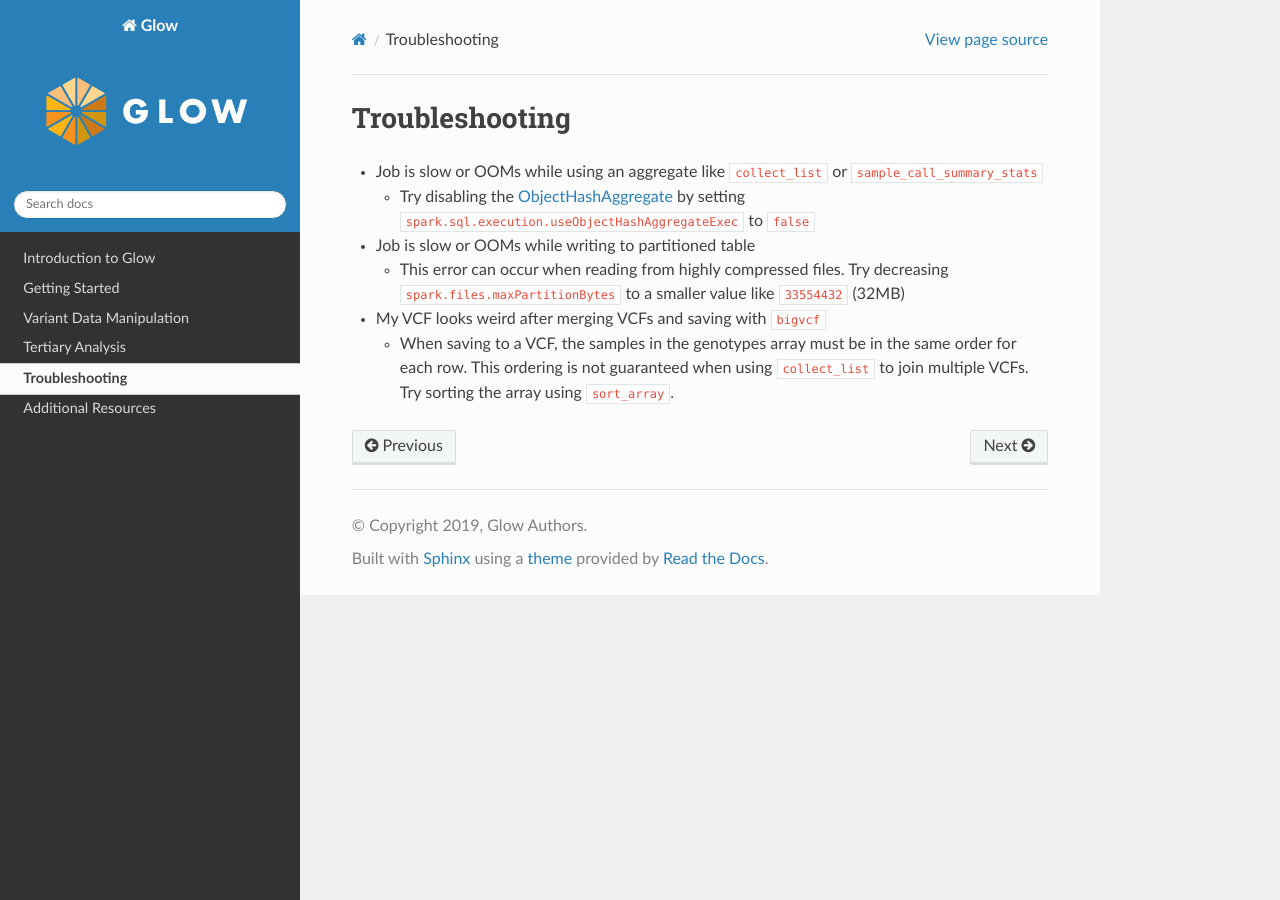
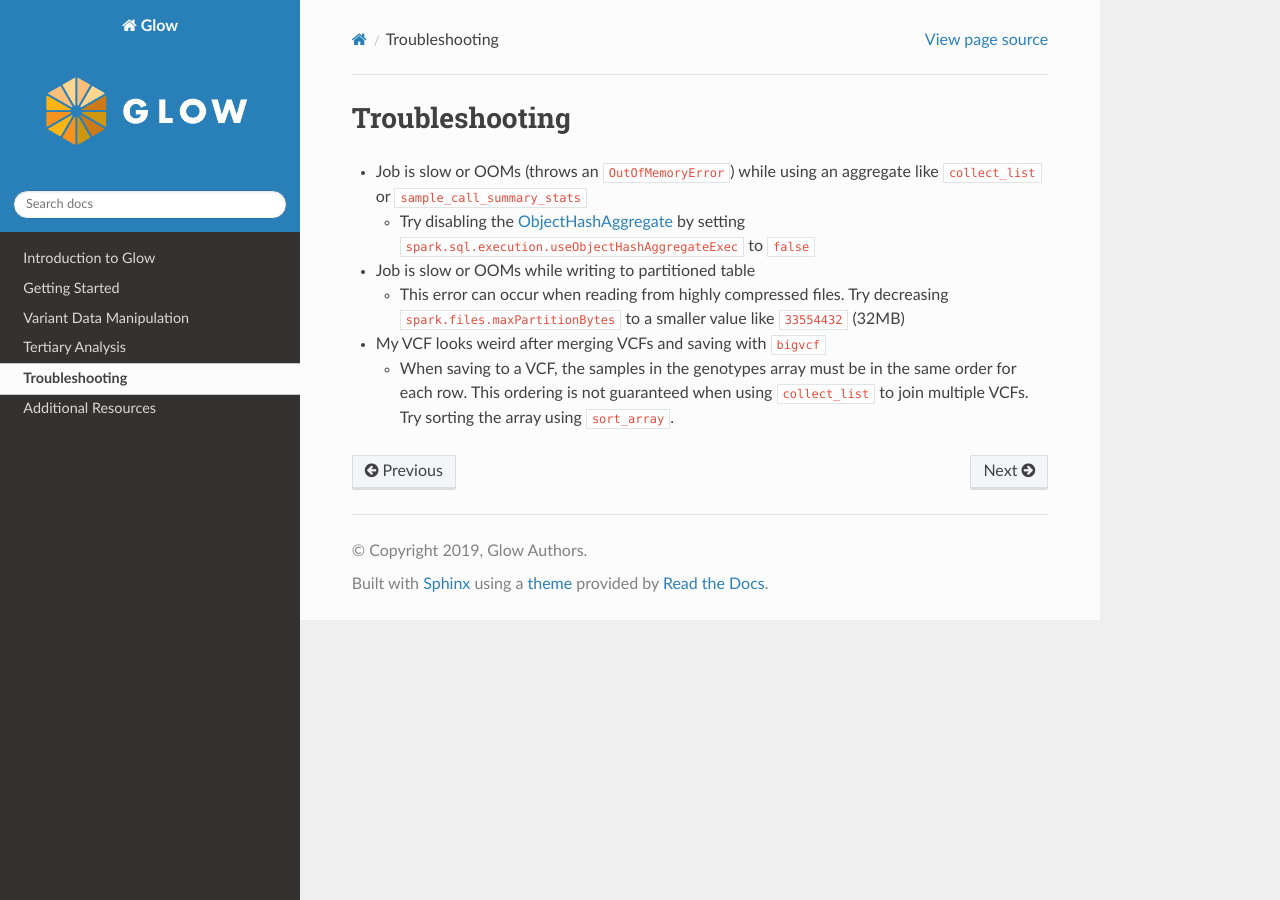
Before and after one commit to projectglow/glow, a Sphinx documentation site: the page built from docs/source/troubleshooting.rst, in a window 1280 px wide. Built offline with Sphinx 7.4.7 and the Read the Docs theme 2.0.0, drawn with Linux system fonts in a browser that asks for light colours.

Commit message:
comments
Signed-off-by: Henry D <henrydavidge@gmail.com>

```diff
--- /dev/null
+++ b/docs/source/_static/css/glow.css
@@ -0,0 +1,3 @@
+ul.simple li p:last-of-type {
+  margin-bottom: 0px;
+}
--- a/docs/source/conf.py
+++ b/docs/source/conf.py
@@ -107,6 +107,8 @@ html_theme = 'sphinx_rtd_theme'
 # so a file named "default.css" will overwrite the builtin "default.css".
 html_static_path = ['_static']
 
+html_css_files = ['css/glow.css']
+
 html_logo = '../../static/glow_logo_horiz_color_dark_bg.png'
 
 html_favicon = '../../static/favicon.ico'
--- a/docs/source/troubleshooting.rst
+++ b/docs/source/troubleshooting.rst
@@ -1,7 +1,7 @@
 Troubleshooting
 ===============
 
-- Job is slow or OOMs while using an aggregate like ``collect_list`` or
+- Job is slow or OOMs (throws an ``OutOfMemoryError``) while using an aggregate like ``collect_list`` or
   ``sample_call_summary_stats``
 
   * Try disabling the `ObjectHashAggregate
```
